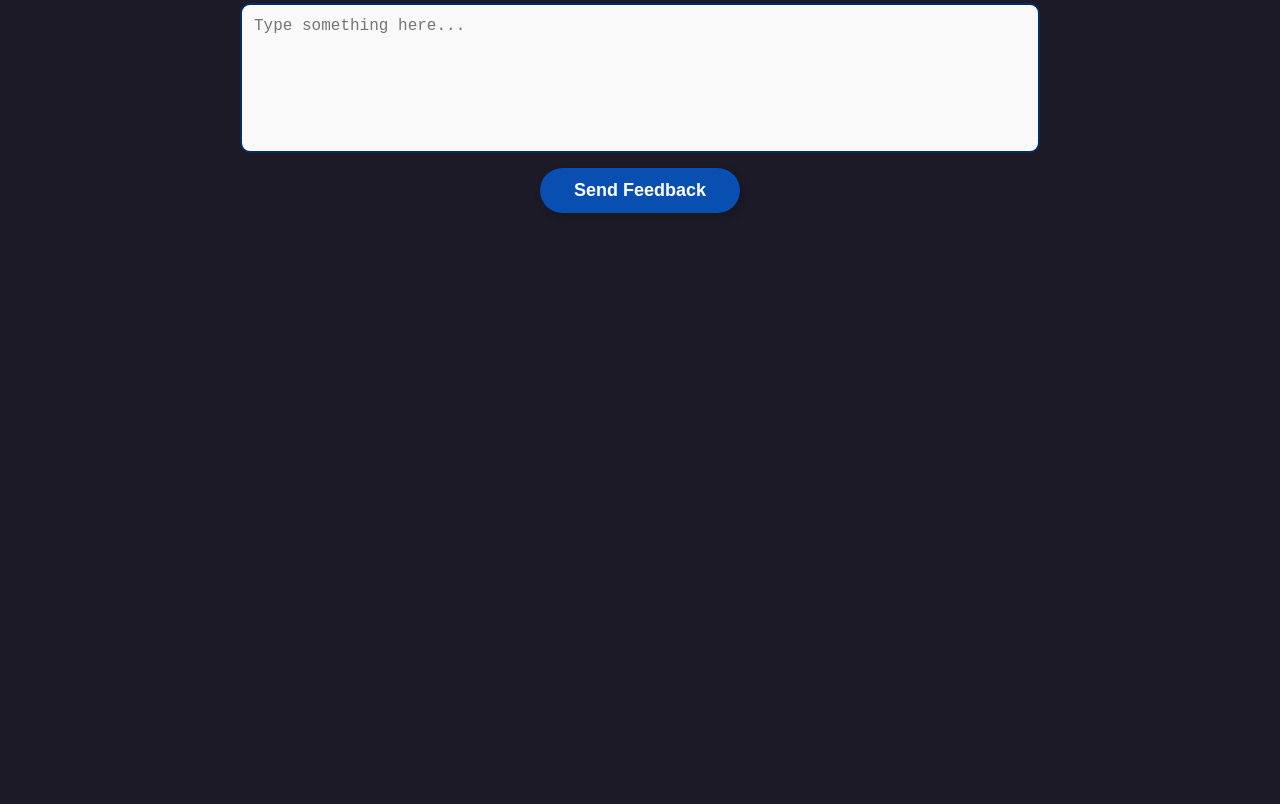
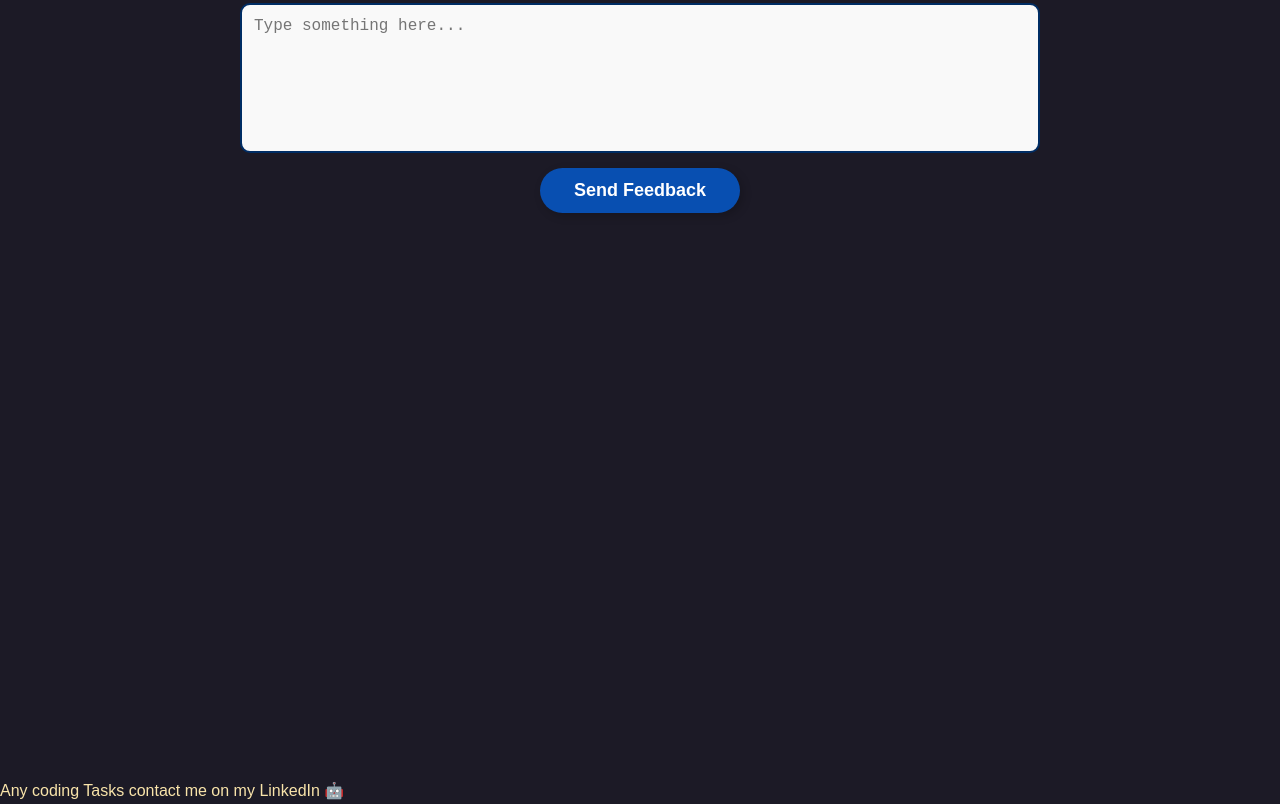
Before and after one commit to TadrosKaram/tadroskaram.github.io, a plain HTML site: page index.html in a window 1280 px wide. Shown: the part 2233-3037 px from the top of the page. Before the commit the page ends 3011 px from the top, so only its background shows below. Drawn offline with Linux system fonts and the light colour scheme.

Commit message:
Update index.html

```diff
--- a/index.html
+++ b/index.html
@@ -94,6 +94,8 @@
         </form>
     </div>
     </main>
+    <footer>Any coding Tasks contact me on my LinkedIn 🤖</footer>
+
 
 </body>
 </html>
```
